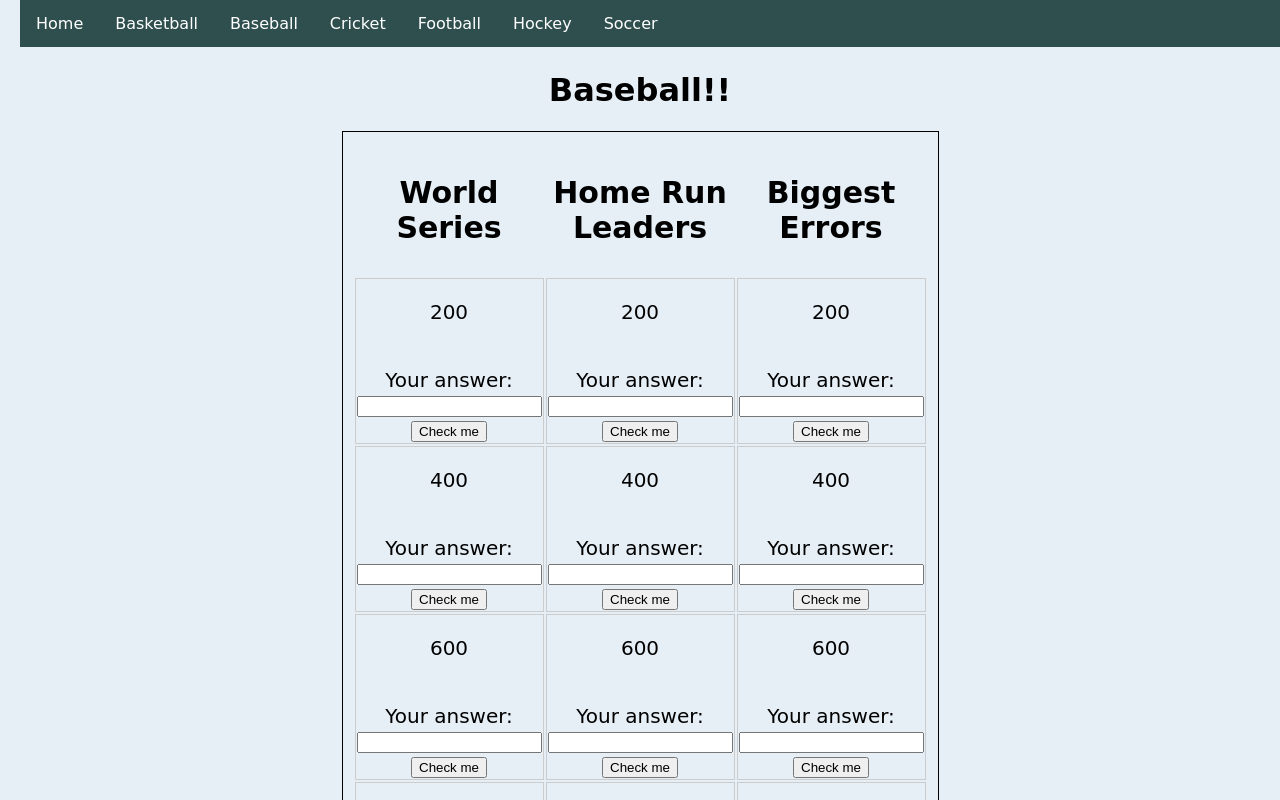
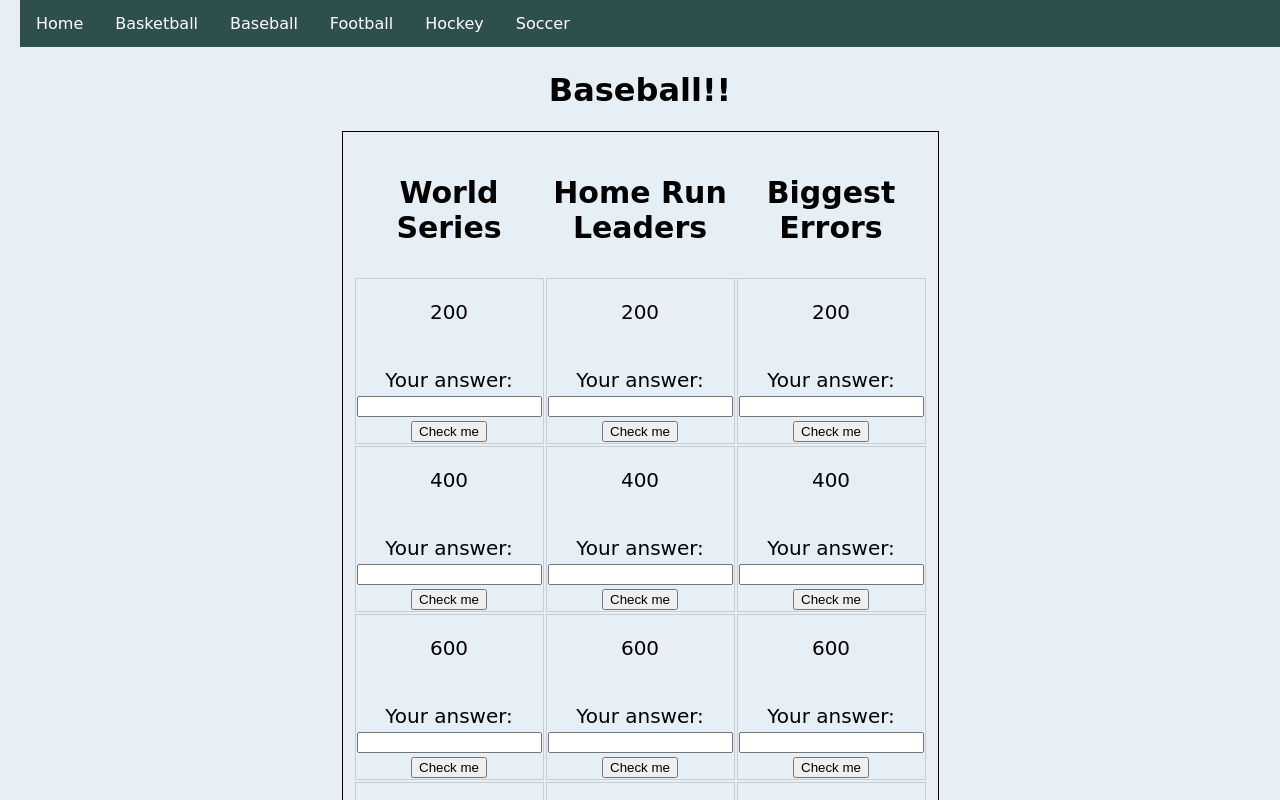
Before and after one commit to KyleK30/KyleK32.github.io, a website: page baseball.html in a window 1280 px wide. Shown: the top 800 px of the page. Drawn offline with Linux system fonts and the light colour scheme; a web font is replaced by a local one.

Commit message:
Update baseball.html

```diff
--- a/baseball.html
+++ b/baseball.html
@@ -10,7 +10,6 @@
     <li class="bat"><a class="active" href="index.html">Home</a></li>
     <li class="bat"><a href="basketball.html">Basketball</a></li>
     <li class="bat"><a href="baseball.html">Baseball</a></li>
-    <li class="bat"><a href="cricket.html">Cricket</a></li>
     <li class="bat"><a href="football.html">Football</a></li>
     <li class="bat"><a href="hockey.html">Hockey</a></li>
     <li class="bat"><a href="soccer.html">Soccer</a></li>
```
